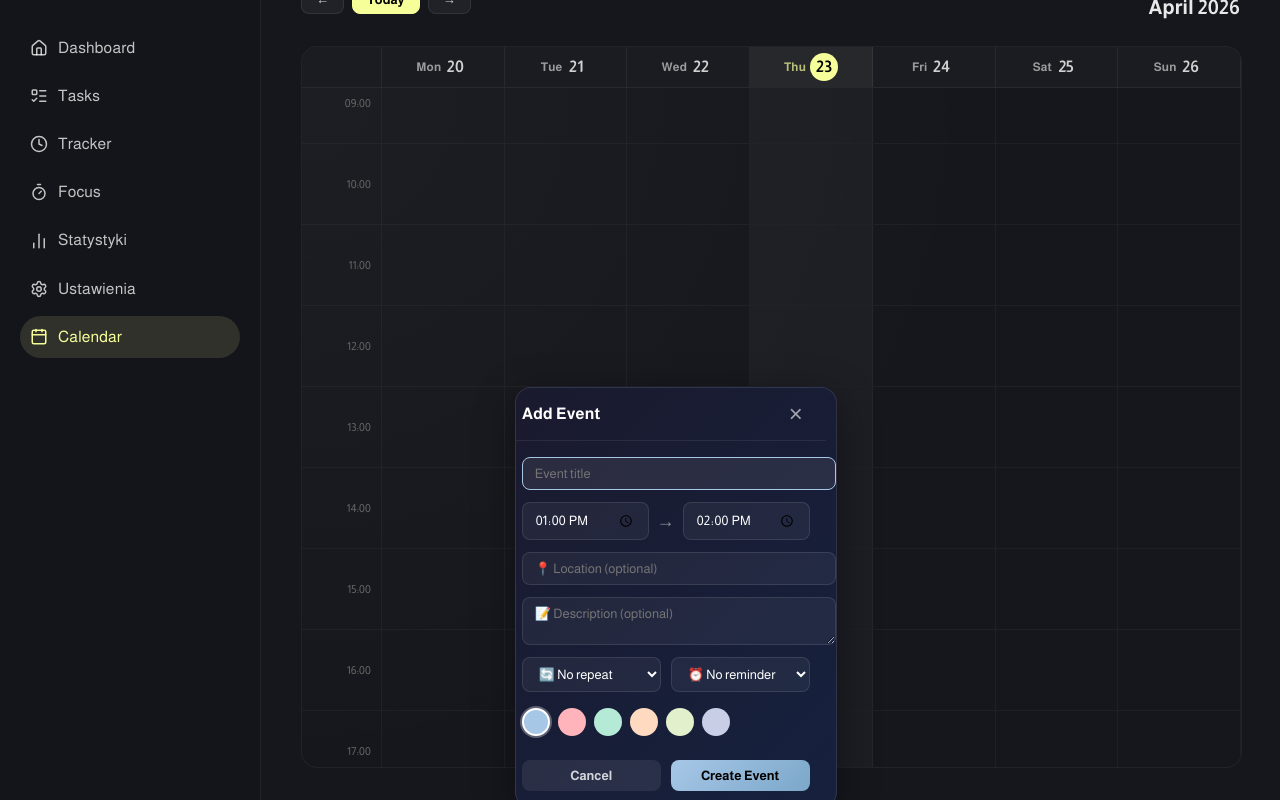
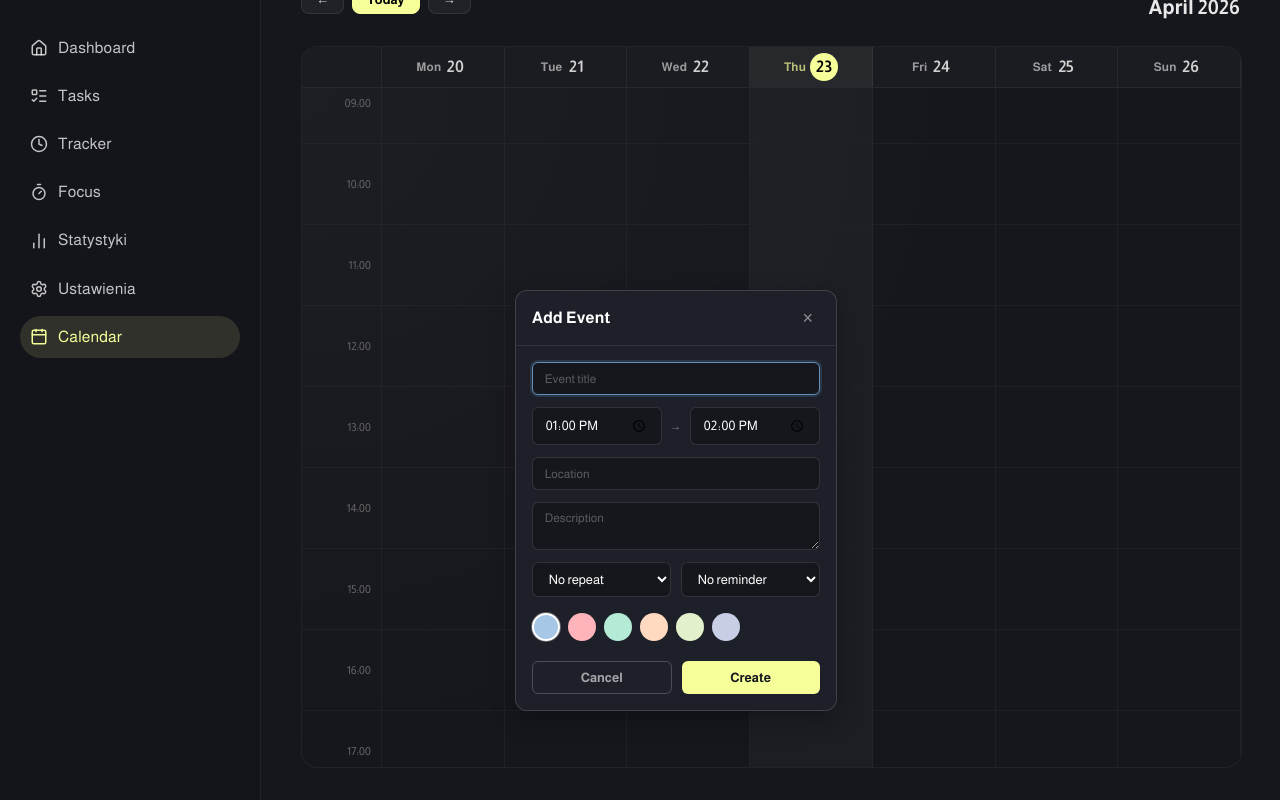
Before and after one commit to mobius-group-project/mobius, a React (Vite) app: page /calendar in a window 1280 px wide. Both pictures are taken after a click on the element 443 px from the left and 474 px from the top of the page. Shown: the part 47-847 px from the top of the page. Built offline with nearby package versions, Linux system fonts and the light colour scheme; no server answers.

Commit message:
MG-35: adjust position of popup

```diff
--- a/src/components/calendarSystem/CalendarGrid.css
+++ b/src/components/calendarSystem/CalendarGrid.css
@@ -10,7 +10,6 @@
   overflow: hidden;
   font-family: var(--font-main);
 }
-
 
 .calendar-header {
   display: grid;
@@ -33,8 +32,6 @@
   color: rgba(255, 255, 255, 0.8);
   border-right: 1px solid rgba(255, 255, 255, 0.06);
 }
-
-/* Body */
 
 .calendar-body {
   flex: 1;
@@ -61,8 +58,6 @@
   color: #666;
   border-right: 1px solid rgba(255, 255, 255, 0.04);
 }
-
-/* Cells */
 
 .calendar-row-cells {
   display: contents;
@@ -170,51 +165,6 @@
   font-weight: 700;
 }
 
-.event-popup {
-  position: fixed;
-  z-index: 100;
-  background: #131320;
-  border: 1px solid rgba(255, 255, 255, 0.08);
-  border-radius: 10px;
-  padding: 10px;
-  display: flex;
-  flex-direction: column;
-  gap: 6px;
-  min-width: 180px;
-  box-shadow: 0 4px 20px rgba(0, 0, 0, 0.5);
-}
-
-.event-popup input {
-  background: rgba(255, 255, 255, 0.04);
-  border: 1px solid rgba(255, 255, 255, 0.07);
-  border-radius: 6px;
-  padding: 5px 9px;
-  color: rgba(255, 255, 255, 0.8);
-  font-size: 12px;
-  font-family: var(--font-main);
-  outline: none;
-}
-
-.event-popup input:focus {
-  border-color: var(--color-primary);
-}
-
-.event-popup button {
-  background: var(--color-primary);
-  border: none;
-  border-radius: 6px;
-  padding: 6px;
-  color: #000;
-  font-weight: 700;
-  font-size: 12px;
-  cursor: pointer;
-  font-family: var(--font-main);
-}
-
-.event-popup button:hover {
-  opacity: 0.85;
-}
-
 .calendar-event {
   position: absolute;
   top: 0;
@@ -231,7 +181,25 @@
   cursor: pointer;
 }
 
-/* Красивый попап */
+.calendar-event-title {
+  font-weight: 600;
+  margin-bottom: 2px;
+  font-size: 10px;
+  white-space: nowrap;
+  overflow: hidden;
+  text-overflow: ellipsis;
+}
+
+.calendar-event-location {
+  font-size: 8px;
+  opacity: 0.8;
+  white-space: nowrap;
+  overflow: hidden;
+  text-overflow: ellipsis;
+}
+
+/* ========== POPUP STYLES ========== */
+
 .popup-backdrop {
   position: fixed;
   top: 0;
@@ -242,20 +210,20 @@
 }
 
 .event-popup-modern {
-  background: linear-gradient(135deg, #1a1a2e 0%, #16213e 100%);
-  border-radius: 16px;
+  background: #1e2029;
+  border: 1px solid rgba(255, 255, 255, 0.15);
+  border-radius: 12px;
   width: 320px;
-  box-shadow: 0 10px 40px rgba(0, 0, 0, 0.4);
-  border: 1px solid rgba(255, 255, 255, 0.1);
+  box-shadow: 0 8px 24px rgba(0, 0, 0, 0.3);
   z-index: 1000;
-  animation: popupFadeIn 0.2s ease;
+  animation: popupFadeIn 0.15s ease;
 }
 
 .popup-header {
   display: flex;
   justify-content: space-between;
   align-items: center;
-  padding: 12px 16px;
+  padding: 14px 16px;
   border-bottom: 1px solid rgba(255, 255, 255, 0.08);
 }
 
@@ -263,28 +231,28 @@
   margin: 0;
   font-size: 16px;
   font-weight: 600;
-  color: white;
+  color: #ffffff;
 }
 
 .popup-close {
   background: none;
   border: none;
-  color: rgba(255, 255, 255, 0.6);
-  font-size: 24px;
+  color: rgba(255, 255, 255, 0.5);
+  font-size: 18px;
   cursor: pointer;
   padding: 0;
-  width: 28px;
-  height: 28px;
+  width: 24px;
+  height: 24px;
   display: flex;
   align-items: center;
   justify-content: center;
-  border-radius: 6px;
+  border-radius: 4px;
   transition: all 0.2s;
 }
 
 .popup-close:hover {
-  background: rgba(255, 255, 255, 0.1);
-  color: white;
+  color: #ff5a5a;
+  background: rgba(255, 90, 90, 0.1);
 }
 
 .popup-content {
@@ -298,15 +266,16 @@
 .popup-textarea,
 .popup-select,
 .popup-time-input {
-  background: rgba(255, 255, 255, 0.05);
-  border: 1px solid rgba(255, 255, 255, 0.1);
-  border-radius: 8px;
+  background: #16171D;
+  border: 1px solid rgba(255, 255, 255, 0.12);
+  border-radius: 6px;
   padding: 8px 12px;
-  color: white;
+  color: #ffffff;
   font-size: 13px;
   font-family: inherit;
   width: 100%;
   transition: all 0.2s;
+  box-sizing: border-box;
 }
 
 .popup-input:focus,
@@ -314,8 +283,14 @@
 .popup-select:focus,
 .popup-time-input:focus {
   outline: none;
-  border-color: #A7C7E7;
-  background: rgba(255, 255, 255, 0.08);
+  border-color: #6090BE;
+  box-shadow: 0 0 0 2px rgba(96, 144, 190, 0.2);
+}
+
+.popup-input::placeholder,
+.popup-textarea::placeholder {
+  color: rgba(255, 255, 255, 0.3);
+  font-size: 12px;
 }
 
 .popup-time-row {
@@ -325,11 +300,13 @@
 }
 
 .popup-time-row span {
-  color: rgba(255, 255, 255, 0.5);
+  color: rgba(255, 255, 255, 0.4);
+  font-size: 12px;
 }
 
 .popup-textarea {
   resize: vertical;
+  font-family: inherit;
 }
 
 .popup-row {
@@ -351,60 +328,61 @@
   border-radius: 50%;
   border: 2px solid transparent;
   cursor: pointer;
-  transition: all 0.2s;
+  transition: transform 0.15s, border-color 0.15s;
 }
 
 .popup-color:hover {
-  transform: scale(1.1);
+  transform: scale(1.05);
 }
 
 .popup-color.active {
-  border-color: white;
-  box-shadow: 0 0 0 2px rgba(255, 255, 255, 0.3);
+  border-color: #ffffff;
+  box-shadow: 0 0 0 1px rgba(255, 255, 255, 0.3);
 }
 
 .popup-actions {
   display: flex;
   gap: 10px;
-  margin-top: 8px;
+  margin-top: 4px;
 }
 
 .popup-cancel,
 .popup-create {
   flex: 1;
   padding: 8px;
-  border-radius: 8px;
+  border-radius: 6px;
   font-size: 13px;
   font-weight: 600;
   cursor: pointer;
-  transition: all 0.2s;
+  transition: all 0.15s;
   border: none;
   font-family: inherit;
 }
 
 .popup-cancel {
-  background: rgba(255, 255, 255, 0.08);
-  color: rgba(255, 255, 255, 0.8);
+  background: transparent;
+  color: rgba(255, 255, 255, 0.6);
+  border: 1px solid rgba(255, 255, 255, 0.2);
 }
 
 .popup-cancel:hover {
-  background: rgba(255, 255, 255, 0.15);
+  background: rgba(255, 255, 255, 0.05);
+  color: #ffffff;
 }
 
 .popup-create {
-  background: linear-gradient(135deg, #A7C7E7, #7BA7C9);
-  color: #000;
+  background: var(--color-primary, #FFE66D);
+  color: #16171D;
 }
 
 .popup-create:hover {
-  transform: translateY(-1px);
-  box-shadow: 0 2px 8px rgba(167, 199, 231, 0.3);
+  opacity: 0.9;
 }
 
 @keyframes popupFadeIn {
   from {
     opacity: 0;
-    transform: translateX(-10px);
+    transform: translateX(-6px);
   }
   to {
     opacity: 1;
--- a/src/components/calendarSystem/CalendarGrid.tsx
+++ b/src/components/calendarSystem/CalendarGrid.tsx
@@ -88,12 +88,37 @@ const CalendarGrid: React.FC<CalendarGridProps> = ({ weekOffset }) => {
     return () => clearInterval(interval);
   }, []);
 
+  const calculatePopupPosition = (rect: DOMRect) => {
+    const popupWidth = 340;
+    const popupHeight = 500;
+    const windowWidth = window.innerWidth;
+    const windowHeight = window.innerHeight;
+
+    let x = rect.right + 10;
+    let y = rect.top;
+
+    if (x + popupWidth > windowWidth) {
+      x = rect.left - popupWidth - 10;
+    }
+
+    if (y + popupHeight > windowHeight) {
+      y = windowHeight - popupHeight - 10;
+    }
+
+    if (y < 10) {
+      y = 10;
+    }
+
+    return { x, y };
+  };
+
   const handleCellClick = (date: Date, time: string, event: React.MouseEvent) => {
     const rect = (event.currentTarget as HTMLElement).getBoundingClientRect();
+    const position = calculatePopupPosition(rect);
 
     setPopupPosition({
-      x: rect.right + 10,
-      y: rect.top,
+      x: position.x,
+      y: position.y,
       date: date,
       time: time
     });
@@ -266,18 +291,16 @@ const CalendarGrid: React.FC<CalendarGridProps> = ({ weekOffset }) => {
                 />
               </div>
 
-              <div className="popup-location">
               <input
                 type="text"
-                  placeholder="📍 Location (optional)"
+                placeholder="Location"
                 value={formData.location}
                 onChange={(e) => setFormData({...formData, location: e.target.value})}
                 className="popup-input"
               />
-              </div>
 
               <textarea
-                placeholder="📝 Description (optional)"
+                placeholder="Description"
                 value={formData.description}
                 onChange={(e) => setFormData({...formData, description: e.target.value})}
                 rows={2}
@@ -290,7 +313,7 @@ const CalendarGrid: React.FC<CalendarGridProps> = ({ weekOffset }) => {
                   onChange={(e) => setFormData({...formData, recurrence: e.target.value as any})}
                   className="popup-select"
                 >
-                  <option value="none">🔄 No repeat</option>
+                  <option value="none">No repeat</option>
                   <option value="daily">Daily</option>
                   <option value="weekly">Weekly</option>
                   <option value="monthly">Monthly</option>
@@ -301,7 +324,7 @@ const CalendarGrid: React.FC<CalendarGridProps> = ({ weekOffset }) => {
                   onChange={(e) => setFormData({...formData, reminderMinutes: Number(e.target.value)})}
                   className="popup-select"
                 >
-                  <option value={0}>⏰ No reminder</option>
+                  <option value={0}>No reminder</option>
                   <option value={5}>5 min before</option>
                   <option value={15}>15 min before</option>
                   <option value={30}>30 min before</option>
@@ -326,7 +349,7 @@ const CalendarGrid: React.FC<CalendarGridProps> = ({ weekOffset }) => {
                   Cancel
                 </button>
                 <button className="popup-create" onClick={createEvent}>
-                  Create Event
+                  Create
                 </button>
               </div>
             </div>
```
Lines whose indentation alone changed are shown as unchanged.
